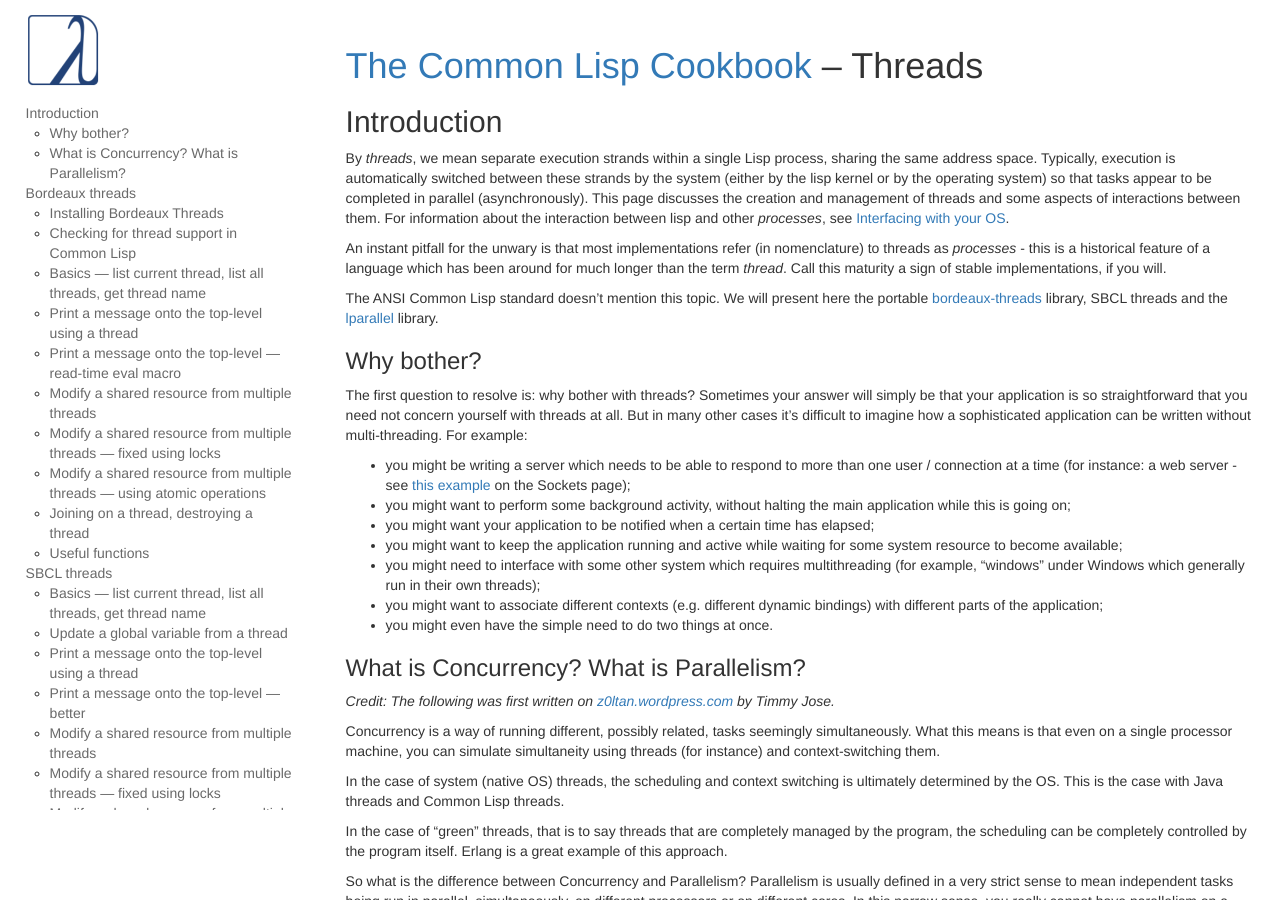
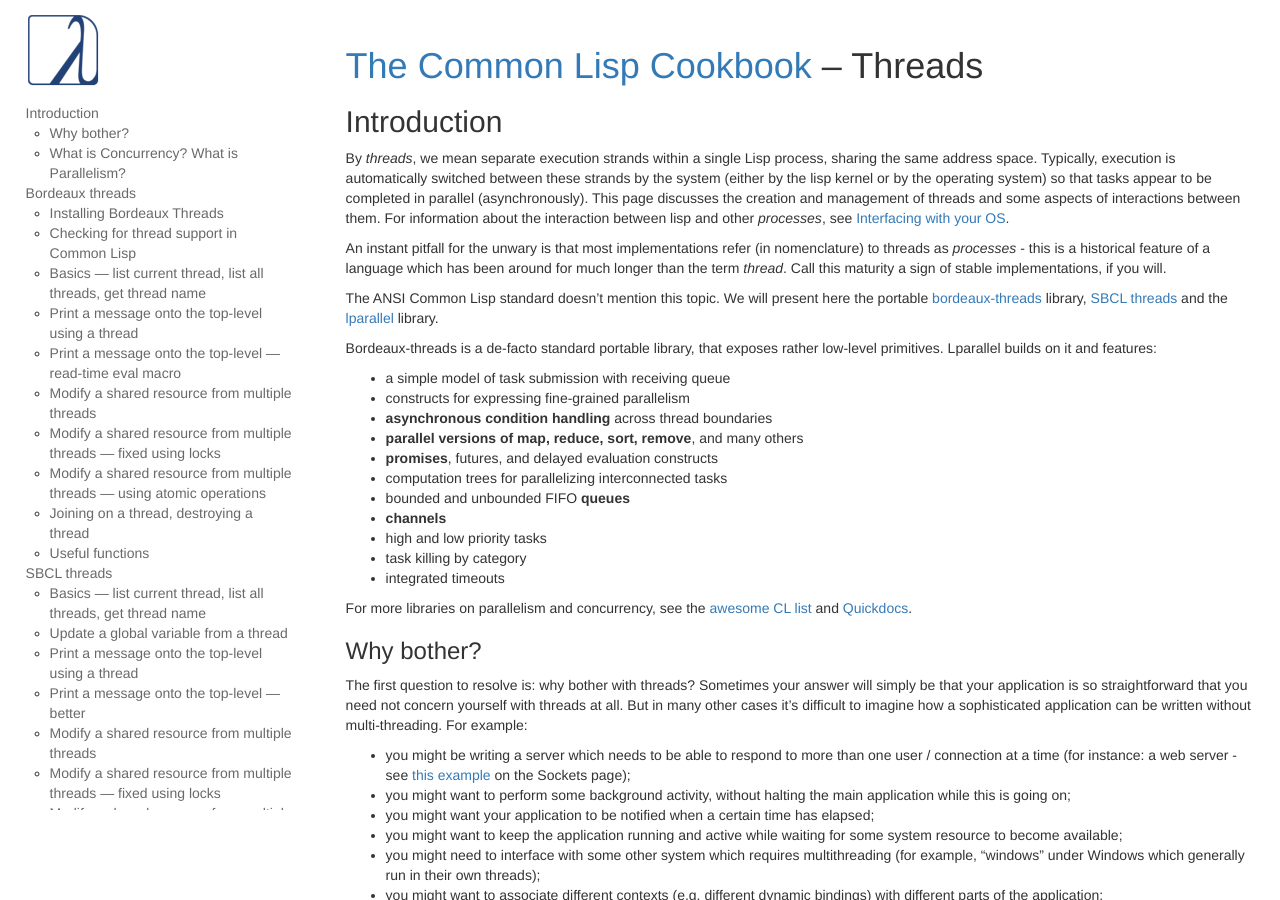
Before and after one commit to LispCookbook/cl-cookbook, a Jekyll site: the page built from process.md, in a window 1280 px wide and 900 px high. Built offline with Jekyll 4.4.1, drawn with Linux system fonts in a browser that asks for light colours.

Commit message:
process: add introduction on bt, lparallel, and link to sb-concurrency
fixes #241

```diff
--- a/process.md
+++ b/process.md
@@ -25,8 +25,26 @@
 The ANSI Common Lisp standard doesn't mention this topic. We will
 present here the portable
 [bordeaux-threads](https://github.com/sionescu/bordeaux-threads)
-library, SBCL threads and the [lparallel](https://lparallel.org)
+library, [SBCL threads](http://www.sbcl.org/manual/index.html#sb_002dconcurrency) and the [lparallel](https://lparallel.org)
 library.
+
+Bordeaux-threads is a de-facto standard portable library, that exposes
+rather low-level primitives. Lparallel builds on it and features:
+
+-  a simple model of task submission with receiving queue
+-  constructs for expressing fine-grained parallelism
+-  **asynchronous condition handling** across thread boundaries
+-  **parallel versions of map, reduce, sort, remove**, and many others
+-  **promises**, futures, and delayed evaluation constructs
+-  computation trees for parallelizing interconnected tasks
+-  bounded and unbounded FIFO **queues**
+-  **channels**
+-  high and low priority tasks
+-  task killing by category
+-  integrated timeouts
+
+For more libraries on parallelism and concurrency, see the [awesome CL list](https://github.com/CodyReichert/awesome-cl#parallelism-and-concurrency)
+and [Quickdocs](http://quickdocs.org/).
 
 <a name="why_bother"></a>
 
@@ -2332,6 +2350,7 @@
 `lparallel:task-handler-bind`), please read
 [https://z0ltan.wordpress.com/2016/09/10/basic-concurrency-and-parallelism-in-common-lisp-part-4b-parallelism-using-lparallel-error-handling/](https://z0ltan.wordpress.com/2016/09/10/basic-concurrency-and-parallelism-in-common-lisp-part-4b-parallelism-using-lparallel-error-handling/).
 
+
 ### References
 
 There are, of course, a lot more functions, objects, and idiomatic
```
